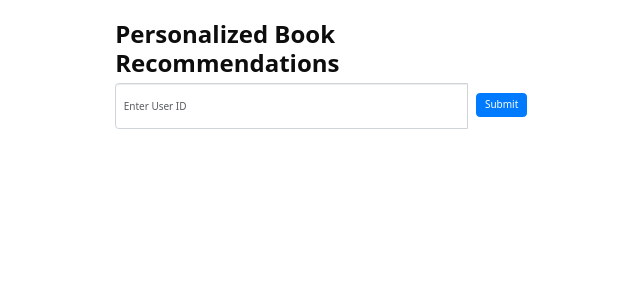
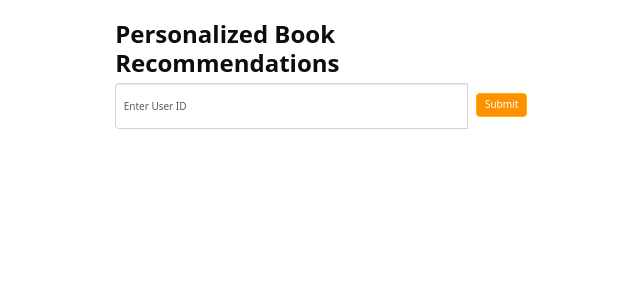
Before and after one commit to nehasharma2513/Books-Recommendation-System, a Flask app: page /recommend_user_ui in a window 1280 px wide; the page is wider, and only the part inside the window is pictured. Shown: the part 100-400 px from the top of that part, without its empty margins (319-959 px from the left). Run offline with Flask 3, Linux system fonts and the light colour scheme; parts of the project's set-up code (start-up, migrations or seed data) failed here and were passed over; some libraries are stand-ins or nearby versions.

Commit message:
Update style.css
Submit button color

```diff
--- a/static/css/style.css
+++ b/static/css/style.css
@@ -9,8 +9,8 @@ input[type="text"].form-control {
 }
 
 input[type="submit"].btn {
-  background-color: #007bff;
-  border-color: #007bff;
+  background-color: #ff9100;
+  border-color: #ffb300;
   margin-left: 9px;
   margin-top: 10px;
 }
```
